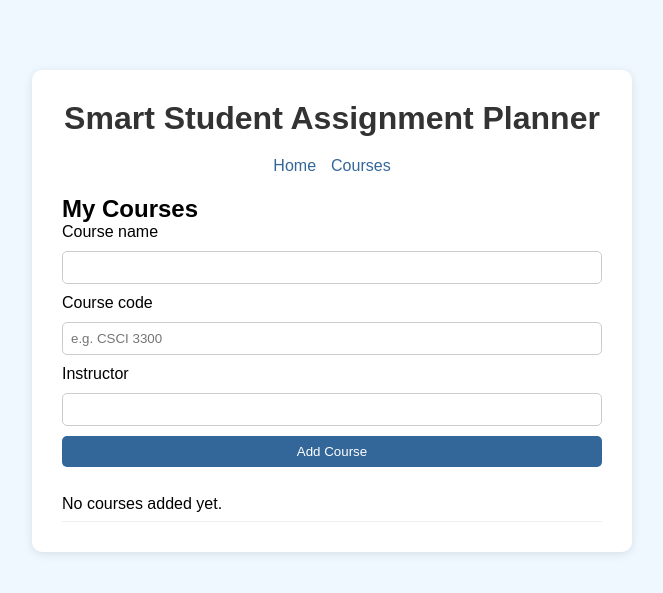
After one commit to BhavyaSura/Smart-Student-Assignment-Planner, a Flask app: page /courses in a window 1280 px wide. The commit adds this page. Shown: the top 593 px of the page, without its empty margins (308-971 px from the left). Run offline with Flask 3, Linux system fonts and the light colour scheme.

Commit message:
Implement SSAP-5 Course feature

```diff
--- /dev/null
+++ b/features/courses.py
@@ -0,0 +1,46 @@
+# SSAP-5 - Course Feature
+# Allows users to view and add courses to the planner.
+
+
+from flask import Blueprint, render_template, request, redirect, url_for
+from models import db, Course
+
+# This creates a small, separate group of web pages just for courses.
+# Keeping it separate means your teammates can add their own features
+# in their own files without touching this one.
+courses_bp = Blueprint('courses', __name__)
+
+
+@courses_bp.route('/courses')
+def courses():
+    # Get every course that has been saved in the database so far.
+    all_courses = Course.query.all()
+    # Show the courses.html page and hand it the list of courses.
+    return render_template('courses.html', courses=all_courses)
+
+
+@courses_bp.route('/courses/add', methods=['POST'])
+def add_course():
+    # This runs when someone submits the "Add Course" form.
+    # request.form.get(...) reads what the person typed into each box.
+    name = request.form.get('name')
+    code = request.form.get('code')
+    instructor = request.form.get('instructor')
+
+    # If they didn't type a course name, don't save anything.
+    # Instead, show the page again with a message telling them why.
+    if not name:
+        all_courses = Course.query.all()
+        return render_template(
+            'courses.html',
+            courses=all_courses,
+            error='Please enter a course name.'
+        )
+
+    # Save the new course to the database.
+    new_course = Course(name=name, code=code, instructor=instructor)
+    db.session.add(new_course)   # put the new course in line to be saved
+    db.session.commit()          # actually save it to the database
+
+    # Send the person back to the courses page so they can see it added.
+    return redirect(url_for('courses.courses'))
--- a/static/style.css
+++ b/static/style.css
@@ -40,3 +40,41 @@ h1 {
 /* Add styles for your own feature below this line, with a comment
    header like "/* --- Your Feature (SSAP-#) --- */" so it's clear
    which styles belong to which feature. */
+
+   /* --- Courses Feature (SSAP-5) --- */
+
+.error-message {
+    color: #b00020;
+    margin-bottom: 10px;
+}
+
+.course-form {
+    display: flex;
+    flex-direction: column;
+    gap: 10px;
+    margin-bottom: 20px;
+}
+
+.course-form input {
+    padding: 8px;
+    border: 1px solid #ccc;
+    border-radius: 5px;
+}
+
+.course-form button {
+    padding: 8px;
+    background-color: #336699;
+    color: white;
+    border: none;
+    border-radius: 5px;
+    cursor: pointer;
+}
+
+.course-list {
+    list-style: none;
+}
+
+.course-list li {
+    padding: 8px 0;
+    border-bottom: 1px solid #eee;
+}
--- a/templates/base.html
+++ b/templates/base.html
@@ -11,11 +11,7 @@
         <h1>Smart Student Assignment Planner</h1>
         <nav class="main-nav">
             <a href="{{ url_for('index') }}">Home</a>
-            <!-- Add your feature's nav link here as part of your own
-                 pull request, e.g.:
-                 <a href="{{ url_for('courses.courses') }}">Courses</a>
-                 Only add the line for YOUR feature, so two people
-                 adding links at the same time don't collide. -->
+            <a href="{{ url_for('courses.courses') }}">Courses</a>
         </nav>
         {% block content %}{% endblock %}
     </div>
--- /dev/null
+++ b/templates/courses.html
@@ -0,0 +1,36 @@
+<!-- SSAP-5 - Course Feature -->
+
+{% extends "base.html" %}
+
+{% block content %}
+<h2>My Courses</h2>
+
+{% if error %}
+<p class="error-message">{{ error }}</p>
+{% endif %}
+
+<form action="{{ url_for('courses.add_course') }}" method="POST" class="course-form">
+    <label for="name">Course name</label>
+    <input type="text" id="name" name="name" required>
+
+    <label for="code">Course code</label>
+    <input type="text" id="code" name="code" placeholder="e.g. CSCI 3300">
+
+    <label for="instructor">Instructor</label>
+    <input type="text" id="instructor" name="instructor">
+
+    <button type="submit">Add Course</button>
+</form>
+
+<ul class="course-list">
+    {% for course in courses %}
+        <li>
+            <strong>{{ course.name }}</strong>
+            {% if course.code %} ({{ course.code }}){% endif %}
+            {% if course.instructor %} — {{ course.instructor }}{% endif %}
+        </li>
+    {% else %}
+        <li>No courses added yet.</li>
+    {% endfor %}
+</ul>
+{% endblock %}
```
Also changed, not shown: models.py (+11 -0 lines).
